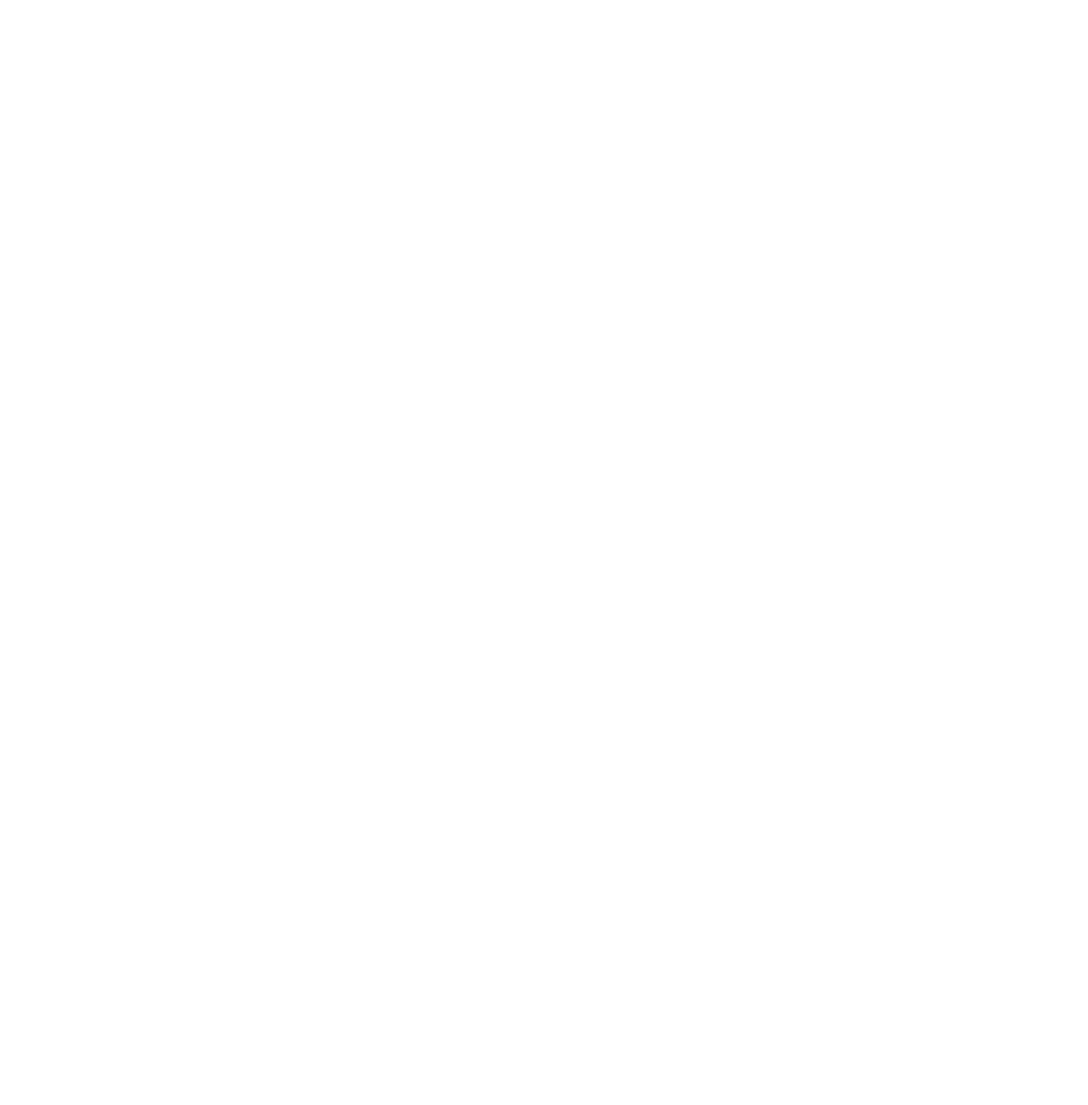
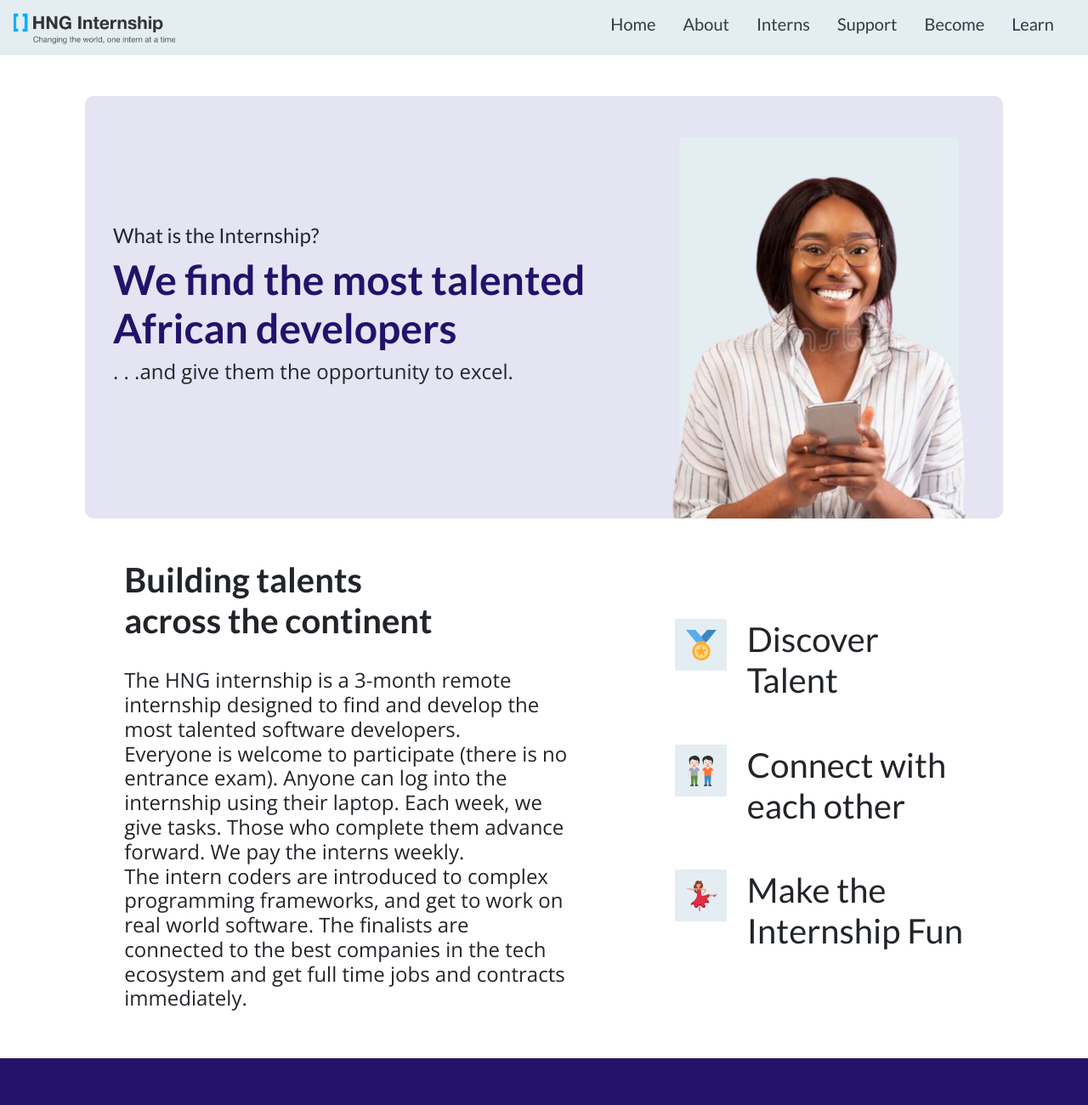
Before and after one commit to Teddiurssa/HNG.tech-site, a plain HTML site: page about/about.html in a window 1280 px wide. Shown: the top 1300 px of the page at 85% size. Before the commit the page ends 800 px from the top, so only its background shows below. Drawn offline with nearby package versions, Linux system fonts and the light colour scheme.

Commit message:
start About page

```diff
--- a/about/about.html
+++ b/about/about.html
@@ -0,0 +1,174 @@
+<!doctype html>
+<html lang="en">
+
+<head>
+    <!-- Required meta tags -->
+    <meta charset="utf-8">
+    <meta name="viewport" content="width=device-width, initial-scale=1, shrink-to-fit=no">
+    <meta http-equiv="X-UA-Compatible" content="IE=edge">
+    <meta name="description" content="">
+    <!-- Google Fonts -->
+    <link href="https://fonts.googleapis.com/css2?family=Lato:wght@300;400;700&display=swap" rel="stylesheet">
+    <link href="https://fonts.googleapis.com/css2?family=Open+Sans:wght@300;400;700&display=swap" rel="stylesheet">
+    <!-- Awesome Fonts -->
+    <script src="https://kit.fontawesome.com/99021df4e2.js" crossorigin="anonymous"></script>
+    <!-- Bootstrap CSS -->
+    <link rel="stylesheet" href="https://stackpath.bootstrapcdn.com/bootstrap/4.5.0/css/bootstrap.min.css"
+        integrity="sha384-9aIt2nRpC12Uk9gS9baDl411NQApFmC26EwAOH8WgZl5MYYxFfc+NcPb1dKGj7Sk" crossorigin="anonymous">
+    <!-- Stylesheets -->
+    <title>HNG.tech</title>
+    <link rel="stylesheet" href="../css/style.css" type="text/css">
+
+</head>
+
+<body id="page-up">
+    <!---------- Container start section------------->
+    <div class="container">
+        <div class="container-fluid">
+            <!---------- Nav Bar ------------->
+
+            <nav class="navbar navbar-toggleable-md navbar-expand-md navbar-expand-lg sticky-top">
+                <a class="navbar-brand" href="#">
+                    <img class="img-fluid w-50" src="../img/Logo.png" alt="HNG Logo">
+                </a>
+
+                <button class="navbar-toggler d-lg-none" type="button" data-toggle="collapse"
+                    data-target="#collapsibleNavId" aria-controls="collapsibleNavId" aria-expanded="false"
+                    aria-label="Toggle navigation">
+                    <span class="navbar-toggler-icon"></span>
+                </button>
+
+                <div class="collapse navbar-collapse d-flex justify-content-end" id="collapsibleNavId">
+                    <ul class="navbar-nav text-right">
+                        <li class="nav-item active">
+                            <a class="nav-link text-dark mr-3 h5" href="#">Home <span
+                                    class="sr-only">(current)</span></a>
+                        </li>
+                        <li class="nav-item text-dark mr-3 ">
+                            <a class="nav-link text-dark h5" href="./about/about.html">About</a>
+                        </li>
+                        <li class="nav-item text-dark mr-3">
+                            <a class="nav-link text-dark h5" href="./interns/interns.html">Interns</a>
+                        </li>
+                        <li class="nav-item text-dark mr-3 ">
+                            <a class="nav-link text-dark h5" href="./support/support.html">Support</a>
+                        </li>
+                        <li class="nav-item text-dark  mr-3 ">
+                            <a class="nav-link text-dark h5" href="./become/become.html">Become</a>
+                        </li>
+                        <li class="nav-item text-dark mr-3 ">
+                            <a class="nav-link text-dark h5" href="./learn/learn.html">Learn</a>
+                        </li>
+                    </ul>
+                </div>
+            </nav>
+            <!---------- Hero section------------->
+            <div class="blue-box my-5 d-flex">
+                <section id="aboutHero" class="d-flex">
+                    <div class="row">
+                        <div class="pl-5 pr-0 col-lg-7 d-flex flex-column justify-content-center header-phrase">
+                            <h4 class=""> What is the Internship? </h4>
+                            <h1 class="font-weight-bold">We find the most talented African developers </h1>
+                            <p class="h4">. . .and give them the opportunity to excel.</p>
+                        </div>
+
+                        <div class="mt-5 align-self-end col-lg-5 ">
+                            <img class="img-fluid" src="../img/blue-fem .png" alt="Female hold cell phone">
+                        </div>
+                </section>
+            </div>
+            <!----------  Talents section------------->
+
+            <section id="talents" class="my-5">
+                <div class="row justify-content-center">
+                    <div class="col-sm col-lg-6 d-flex flex-column">
+                        <h1 class="w-75 font-weight-bold">Building talents across the continent</h1>
+                        <p class="h4 mt-4">The HNG internship is a 3-month remote internship designed to find and
+                            develop
+                            the most talented software developers. <br class="mb-4"> Everyone is welcome to participate
+                            (there is
+                            no entrance exam). Anyone can log into the internship using their laptop. Each week, we
+                            give tasks. Those who complete them advance forward. We pay the interns weekly. <br
+                                class="mb-4"> The
+                            intern coders are introduced to complex programming frameworks, and get to work on real
+                            world software. The finalists are connected to the best companies in the tech ecosystem
+                            and get full time jobs and contracts immediately.</p>
+                    </div>
+
+                    <div class="offset-1 col-sm col-lg-4 d-flex flex-column justify-content-around">
+                        <div class="pt-5 d-flex justify-content-center">
+                            <img class="mr-4 img-fluid" src="../img/medal.png" alt="Medal Illustration">
+                            <h1 class="">Discover Talent</h1>
+                        </div>
+                        <div class="d-flex justify-content-center">
+                            <img class="mr-4 img-fluid" src="../img/teamwork.png" alt="Teamwork Illustration">
+                            <h1 class="">Connect with each other</h1>
+                        </div>
+                        <div class="pb-5 d-flex justify-content-center">
+                            <img class="mr-4 img-fluid" src="../img/dancing.png" alt="Dancing Illustration">
+                            <h1 class="">Make the Internship Fun</h1>
+                        </div>
+                    </div>
+                </div>
+            </section>
+
+
+
+            <!---------- Intern Works section------------->
+            <!---------- Basic Info section------------->
+
+
+
+
+
+
+
+
+
+            <!---------- Footer section------------->
+            <section id="footer" class="d-flex justify-content-center align-items-center  ">
+
+                <div class="row text-white justify-content-around">
+                    <div class="col-lg-3 locate">
+                        <h4 class="mb-3 font-weight-bold">Locate Us</h4>
+                        <address class="h4">
+                            3 Birrel Avenue,Sabo.<br> Yaba, Lagos State,<br> Nigeria
+                        </address>
+                    </div>
+                    <div class="col-lg-3  contact">
+                        <h4 class="mb-3 font-weight-bold">Contact Us</h4>
+                        <p class="h4"> hello@hng.tech <br> +234 (0) 812 345 6789</p>
+                    </div>
+                    <div class=" col-lg-3 info">
+                        <p class="h4 mb-3">To follow our latest news, training with the community,chat with us find us
+                            on our
+                            networks!</p>
+                        <div class="w-50 social d-flex justify-content-around">
+                            <i class="fab fa-twitter-square"></i>
+                            <i class="fab fa-instagram-square"></i>
+                            <i class="fab fa-facebook-square"></i>
+                            <i class="fab fa-linkedin"></i>
+                        </div>
+                    </div>
+                </div>
+            </section>
+
+            <!---------- Container End---------------->
+        </div>
+    </div>
+    <!-- Optional JavaScript -->
+    <script src="" async defer></script>
+
+    <!-- jQuery first, then Popper.js, then Bootstrap JS -->
+    <script src="https://code.jquery.com/jquery-3.5.1.slim.min.js"
+        integrity="sha384-DfXdz2htPH0lsSSs5nCTpuj/zy4C+OGpamoFVy38MVBnE+IbbVYUew+OrCXaRkfj" crossorigin="anonymous">
+    </script>
+    <script src="https://cdn.jsdelivr.net/npm/popper.js@1.16.0/dist/umd/popper.min.js"
+        integrity="sha384-Q6E9RHvbIyZFJoft+2mJbHaEWldlvI9IOYy5n3zV9zzTtmI3UksdQRVvoxMfooAo" crossorigin="anonymous">
+    </script>
+    <script src="https://stackpath.bootstrapcdn.com/bootstrap/4.5.0/js/bootstrap.min.js"
+        integrity="sha384-OgVRvuATP1z7JjHLkuOU7Xw704+h835Lr+6QL9UvYjZE3Ipu6Tp75j7Bh/kR0JKI" crossorigin="anonymous">
+    </script>
+</body>
+
+</html
--- a/css/style.css
+++ b/css/style.css
@@ -1,3 +1,5 @@
+/*----------------Homepage Styles ---------------------*
+
 /*----------------Base Styles ---------------------*/
 
 * {
@@ -48,6 +50,7 @@ body {
     margin-top: 100px;
 
 }
+
 /*----------------Main Styles ---------------------*/
 #main .blue-box {
     background-color: #F1F7FB;
@@ -55,6 +58,7 @@ body {
     width: 1162px;
     height: 697px;
 }
+
 #main .big-container {
     background-color: #fff;
     height: 1232px;
@@ -86,9 +90,12 @@ body {
 #support {
     height: 450px;
 }
+#support p {
+    font-family: 'Open Sans', sans-serif;
+}
 
 #support button {
-      background: #00AEFF;
+    background: #00AEFF;
     border-radius: 3px;
     color: #fff;
 }
@@ -106,7 +113,42 @@ body {
     margin-right: calc(-50vw + 50%);
 }
 
-
 #footer i {
     font-size: 1.625em;
 }
+
+/*----------------About Page ---------------------*/
+p {
+    font-family: 'Open Sans',
+        sans-serif;
+}
+
+/*----------------Hero styles ---------------------*/
+.blue-box {
+    background-color: #E4E4F2;
+    border-radius: 10px;
+}
+
+#aboutHero h1 {
+    color: #24116A;
+    font-size: 3em;
+}
+
+/*----------------Talent Styles ---------------------*/
+#talents img {
+    width: 61px;
+    height: 61px;
+}
+
+#talents p {
+     font-family: 'Open Sans', sans-serif;
+}
+
+/*----------------Intern Works Styles ---------------------*/
+
+/*----------------Basic Info Styles ---------------------*/
+
+
+
+
+/*----------------Intern Page ---------------------*/
```
Also changed, not shown: img/blue-fem .png (added), img/dancing.png (added), img/medal.png (added), img/pink-fem.png (added), img/teamwork.png (added).
